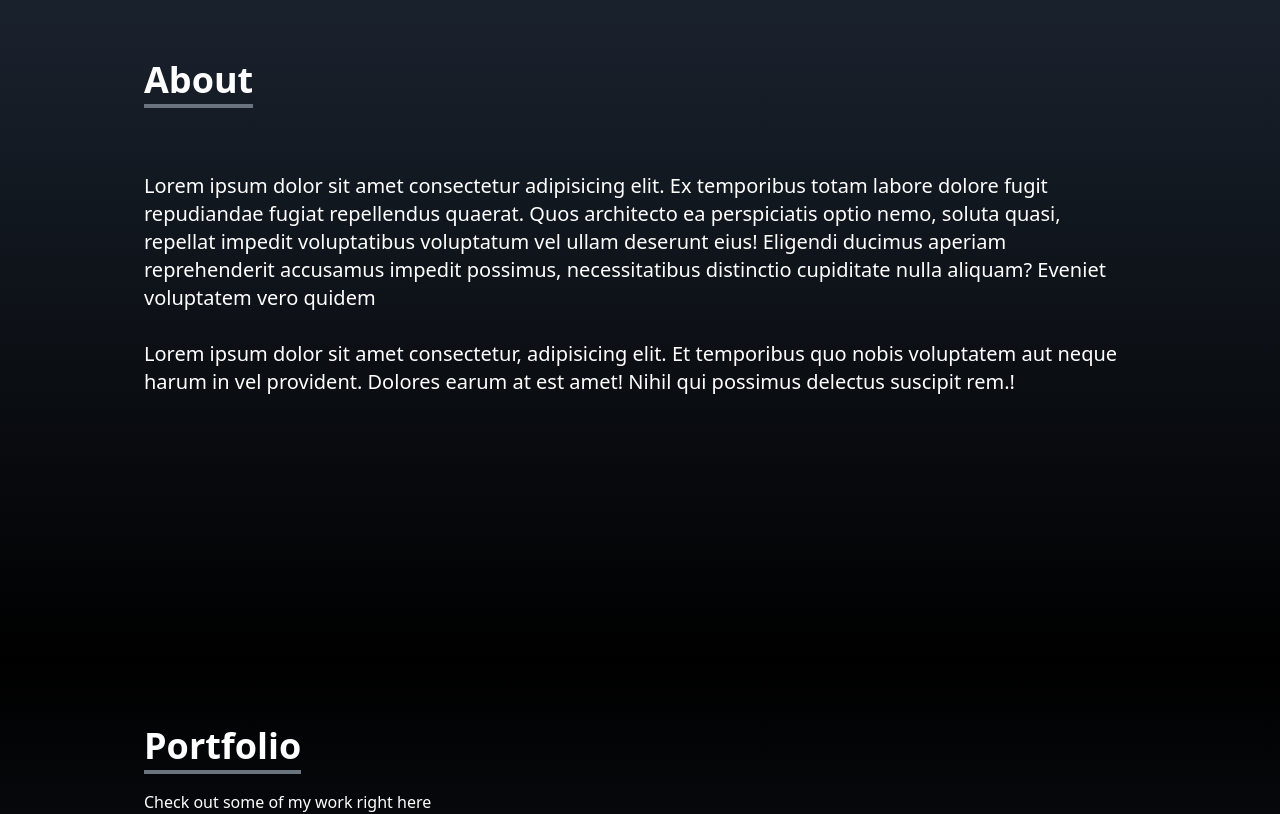
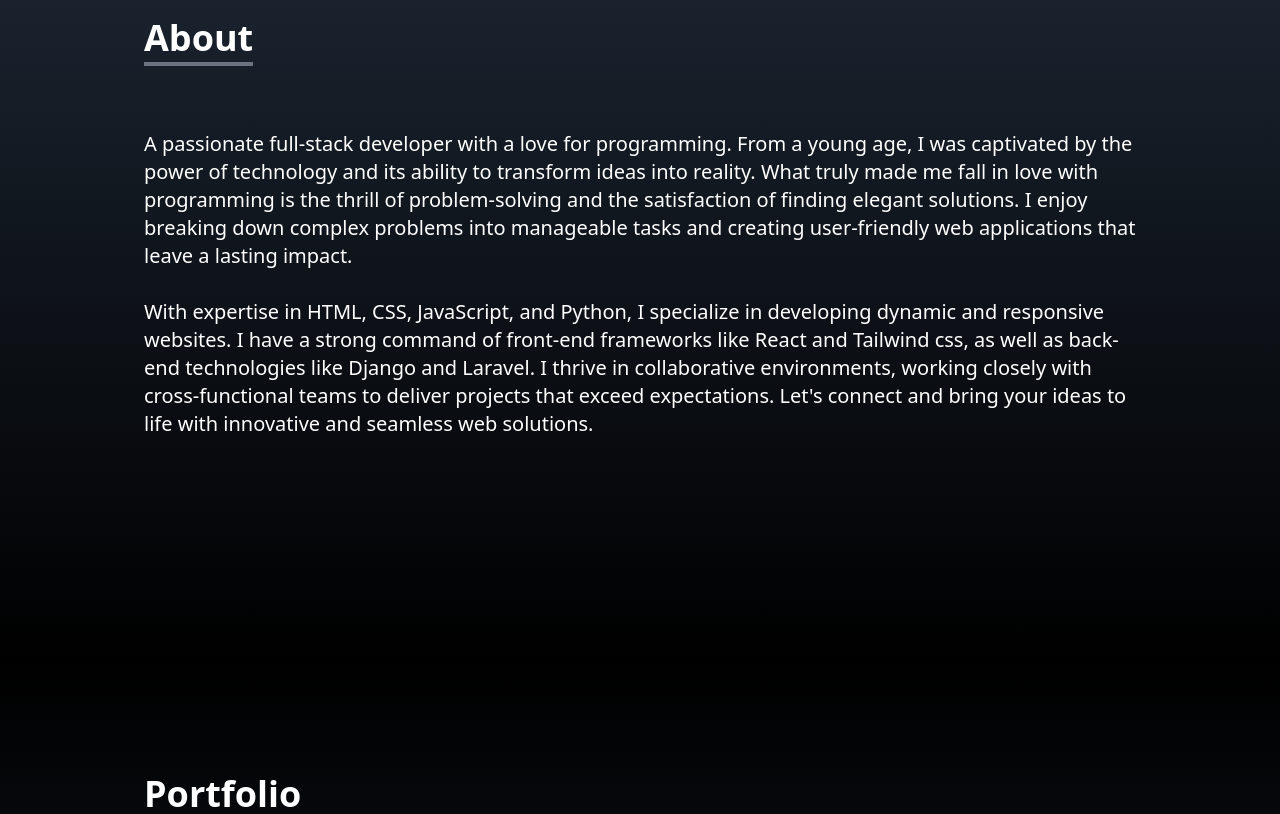
Before and after one commit to johnmainkinyanjui/my-portfolio, a React (Create React App) app: page / in a window 1280 px wide. Shown: the part 940-1754 px from the top of the page. Built offline with nearby package versions, Linux system fonts and the light colour scheme.

Commit message:
remodified changes

```diff
--- a/src/components/About.jsx
+++ b/src/components/About.jsx
@@ -10,7 +10,19 @@ export const About = () => {
                 </p>
             </div>
             <p className=' text-xl mt-10'>
-                Lorem ipsum dolor sit amet consectetur adipisicing elit. Ex temporibus totam labore dolore fugit repudiandae fugiat repellendus quaerat. Quos architecto ea perspiciatis optio nemo, soluta quasi, repellat impedit voluptatibus voluptatum vel ullam deserunt eius! Eligendi ducimus aperiam reprehenderit accusamus impedit possimus, necessitatibus distinctio cupiditate nulla aliquam? Eveniet voluptatem vero quidem <br /> <br />Lorem ipsum dolor sit amet consectetur, adipisicing elit. Et temporibus quo nobis voluptatem aut neque harum in vel provident. Dolores earum at est amet! Nihil qui possimus delectus suscipit rem.!
+            A passionate full-stack developer with a love
+            for programming. From a young age, I was captivated by the power of
+            technology and its ability to transform ideas into reality. What truly
+            made me fall in love with programming is the thrill of problem-solving
+            and the satisfaction of finding elegant solutions. I enjoy breaking down
+            complex problems into manageable tasks and creating user-friendly web
+            applications that leave a lasting impact. <br /><br /> With expertise in HTML, CSS,
+            JavaScript, and Python, I specialize in developing dynamic and responsive
+            websites. I have a strong command of front-end frameworks like React and
+            Tailwind css, as well as back-end technologies like Django and Laravel. I
+            thrive in collaborative environments, working closely with cross-functional
+            teams to deliver projects that exceed expectations. Let's connect and bring
+            your ideas to life with innovative and seamless web solutions.
             </p>
         </div>
     </div>
--- a/src/components/Home.jsx
+++ b/src/components/Home.jsx
@@ -1,7 +1,7 @@
 import React from 'react'
-import ME from '../assets/heroImage.png'
 import { MdOutlineArrowRightAlt } from "react-icons/md";
 import { Link } from 'react-scroll';
+import ME from '../assets/resize-1703418430849131215DSC0209PhotoRoomnew.jpg'
 
 export const Home = () => {
   return (
--- a/src/components/Portfolio.jsx
+++ b/src/components/Portfolio.jsx
@@ -49,7 +49,7 @@ const Portfolio = () => {
         </div>
 
 
-        <div className=' grid sm:grid-cols-2 md:grid-cols-3 gap-8 px-12 sm:px-0'>
+        <div className=' grid sm:grid-cols-2 md:grid-cols-4 gap-8 px-12 sm:px-0'>
 
         {
           portfolios.map(({id, src}) => (
```
Also changed, not shown: src/assets/DSC_0209-PhotoRoomnew.jpg (added), src/assets/resize-1703418430849131215DSC0209PhotoRoomnew.jpg (added).
